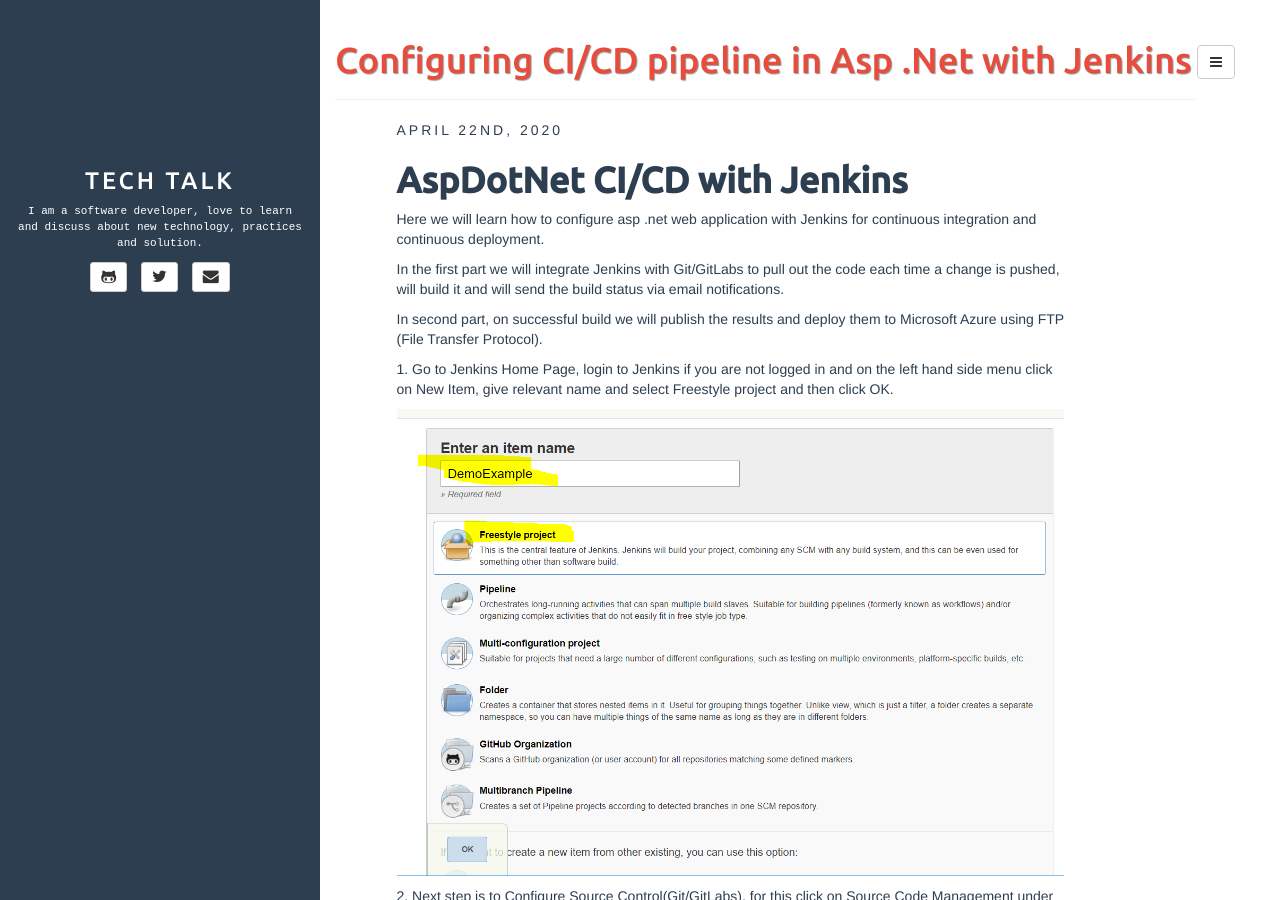
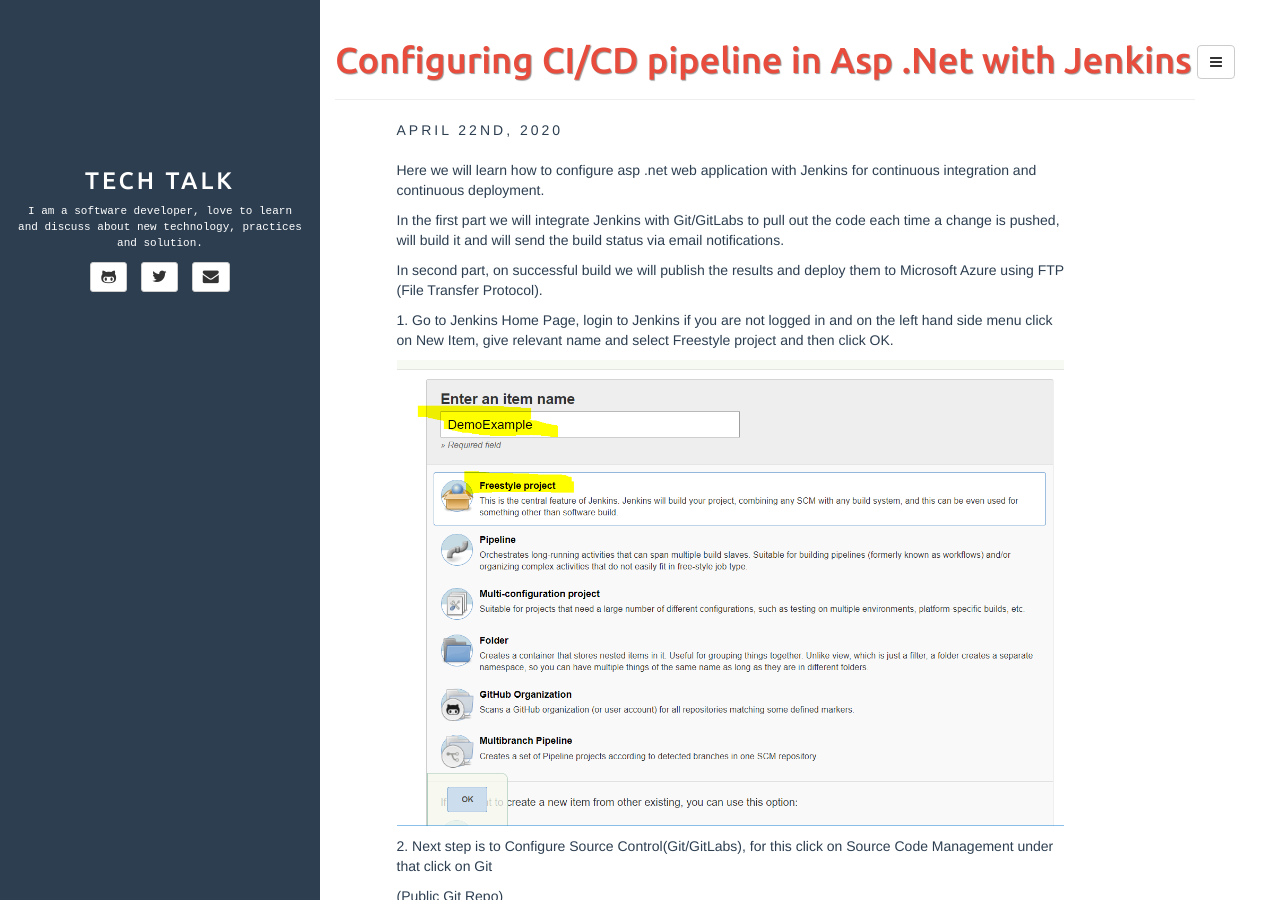
Before and after one commit to sdharshraj/sdharshraj.github.io, a Jekyll site: the page built from _posts/2020-04-22-configuring-ci-cd-pipeline-in-asp-net-with-jenkins.md, in a window 1280 px wide and 900 px high. Built offline with Jekyll 4.4.1, drawn with Linux system fonts in a browser that asks for light colours; our own code applies the rules of GitHub Pages for plain Markdown files.

Commit message:
Update from Forestry.io sdharshraj@gmail.com updated _posts/2020-04-22-configuring-ci-cd-pipeline-in-asp-net-with-jenkins.md

```diff
--- a/_posts/2020-04-22-configuring-ci-cd-pipeline-in-asp-net-with-jenkins.md
+++ b/_posts/2020-04-22-configuring-ci-cd-pipeline-in-asp-net-with-jenkins.md
@@ -2,8 +2,6 @@
 title: Configuring CI/CD pipeline in Asp .Net with Jenkins
 
 ---
-# **AspDotNet CI/CD with Jenkins**
-
 Here we will learn how to configure asp .net web application with Jenkins for continuous integration and continuous deployment.
 
 In the first part we will integrate Jenkins with Git/GitLabs to pull out the code each time a change is pushed, will build it and will send the build status via email notifications.
@@ -84,9 +82,9 @@
 
 ![](/uploads/2020/04/22/bb2.png)
 
-*  Next is to add the build step for that click on Add build step and select Build a visual studio project or solution using MSBUILD.
+* Next is to add the build step for that click on Add build step and select Build a visual studio project or solution using MSBUILD.
 
-  MSBuild Version: Select **MSBuild_Build** if you just want to build the solution
+MSBuild Version: Select **MSBuild_Build** if you just want to build the solution
 
 ![](/uploads/2020/04/22/bb3.png)
 
@@ -100,17 +98,17 @@
 
 ![](/uploads/2020/04/22/b1-1.png)
 
-*  In the Build and Publish step above pass the following as Command Line arguments
+* In the Build and Publish step above pass the following as Command Line arguments
 
-  /p:PublishProfile="${WORKSPACE}\\<path to publish profile file> \\name.pubxml"
+/p:PublishProfile="${WORKSPACE}\\<path to publish profile file> \\name.pubxml"
 
-  /p:Password=”Password from publish file”
+/p:Password=”Password from publish file”
 
-  \--PublishProfile path PublishProfile = "${WORKSPACE}\\+ Path of project Properties\\PublishProfiles\\profilename -Web Deploy.pubxml"
+\--PublishProfile path PublishProfile = "${WORKSPACE}\\+ Path of project Properties\\PublishProfiles\\profilename -Web Deploy.pubxml"
 
-  \--Password can get from downloaded publish profile
+\--Password can get from downloaded publish profile
 
-  (Open downloaded publish profile using your code editor there you can find the password)
+(Open downloaded publish profile using your code editor there you can find the password)
 
 7\. Now we have code which is built successfully and then we created the publish files and we have settings (Azure) where we want to deploy the publish files, but how do we transfer files from Jenkins to Azure, that is where FTP comes in
 
```
